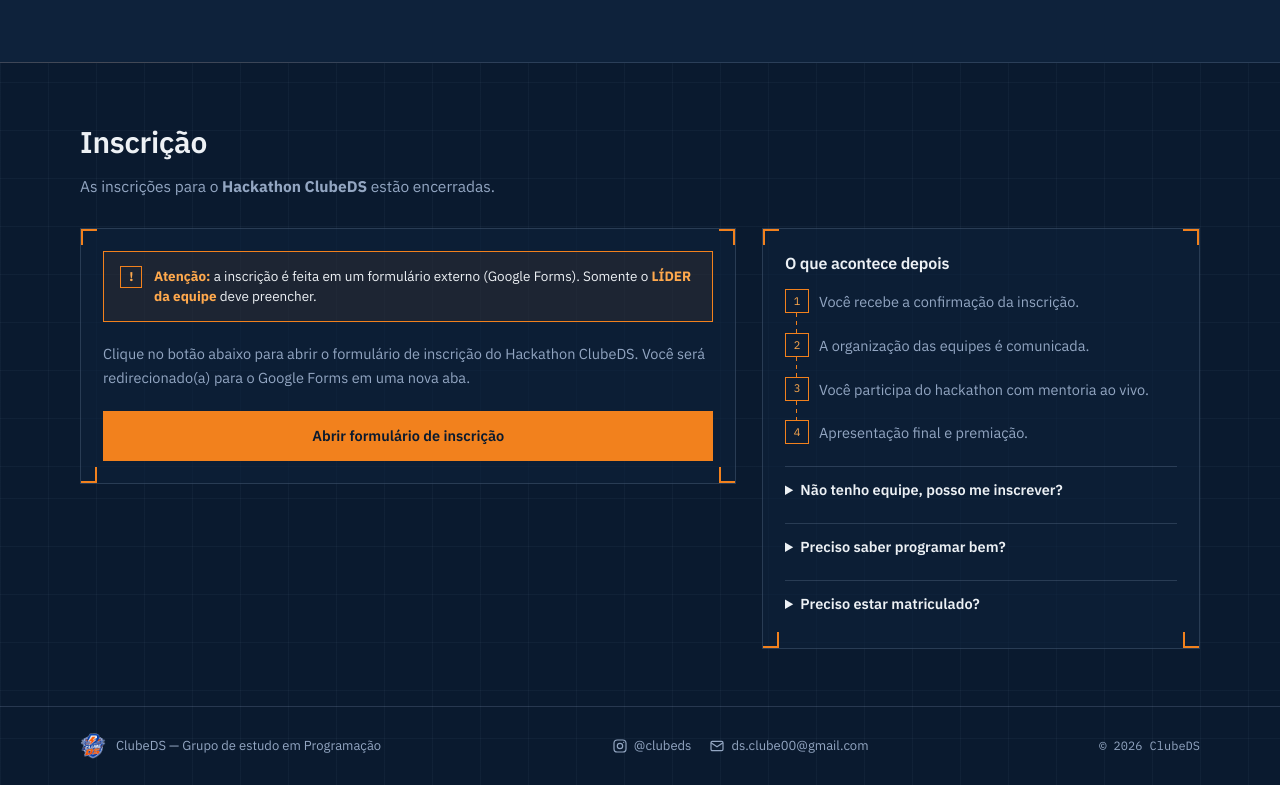
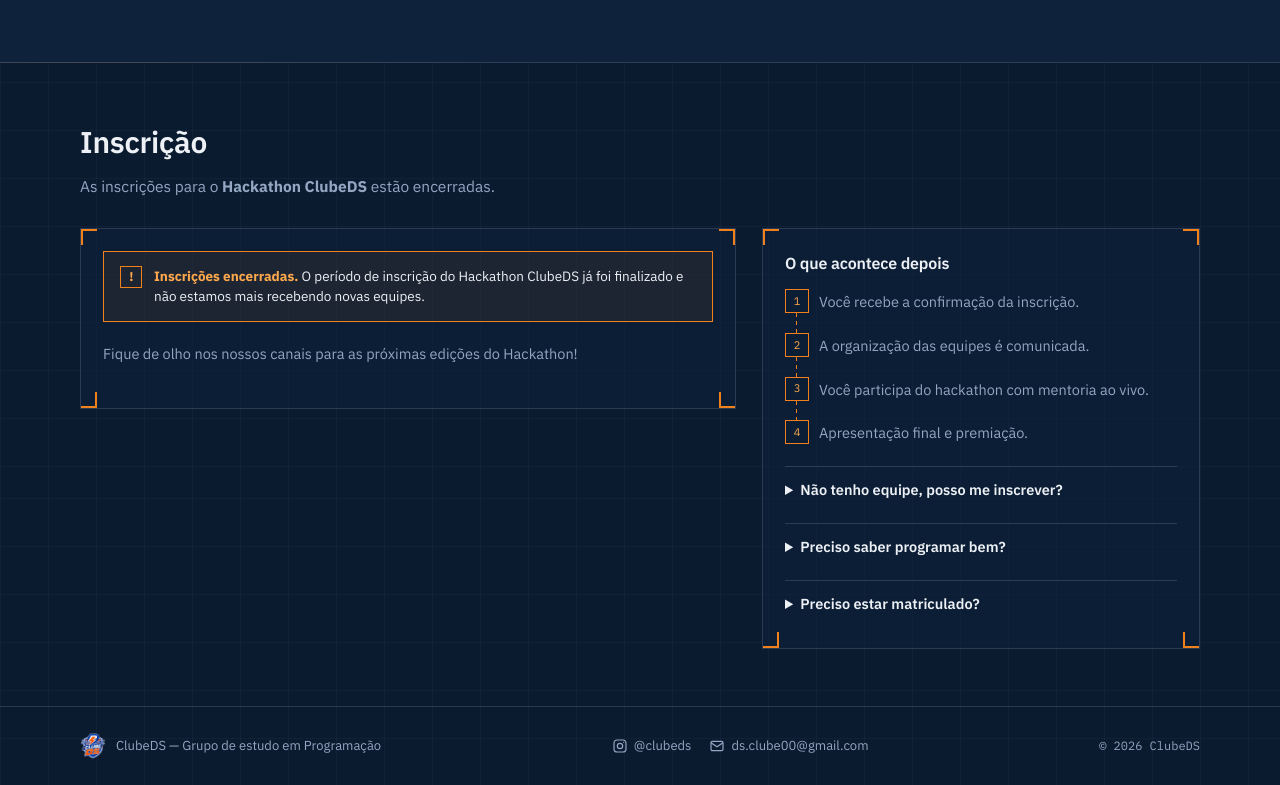
Before and after one commit to MarcosMatheus24/Hackathon-portal, a React (Vite) app: page / in a window 1280 px wide. Shown: the part 1933-2718 px from the top of the page. Built offline with nearby package versions, Linux system fonts and the light colour scheme.

Commit message:
Update InscricaoGateway.jsx

```diff
--- a/src/components/InscricaoGateway.jsx
+++ b/src/components/InscricaoGateway.jsx
@@ -1,30 +1,21 @@
 import React from "react";
 
-export default function InscricaoGateway({ formUrl, steps, faq }) {
+export default function InscricaoGateway({ steps, faq }) {
   return (
     <div className="gateway-grid">
       <div className="panel gateway-panel" data-tilt>
         <div className="notice">
           <span className="notice__icon" aria-hidden="true">!</span>
           <p>
-            <strong>Atenção:</strong> a inscrição é feita em um formulário externo (Google Forms).
-            Somente o <strong>LÍDER da equipe</strong> deve preencher.
+            <strong>Inscrições encerradas.</strong> O período de inscrição do
+            Hackathon ClubeDS já foi finalizado e não estamos mais recebendo
+            novas equipes.
           </p>
         </div>
 
         <p className="gateway-panel__text">
-          Clique no botão abaixo para abrir o formulário de inscrição do Hackathon ClubeDS.
-          Você será redirecionado(a) para o Google Forms em uma nova aba.
+          Fique de olho nos nossos canais para as próximas edições do Hackathon!
         </p>
-
-        <a
-          className="btn btn--solid btn--block"
-          href={formUrl}
-          target="_blank"
-          rel="noopener noreferrer"
-        >
-          Abrir formulário de inscrição
-        </a>
       </div>
 
       <aside className="panel" data-tilt>
```
